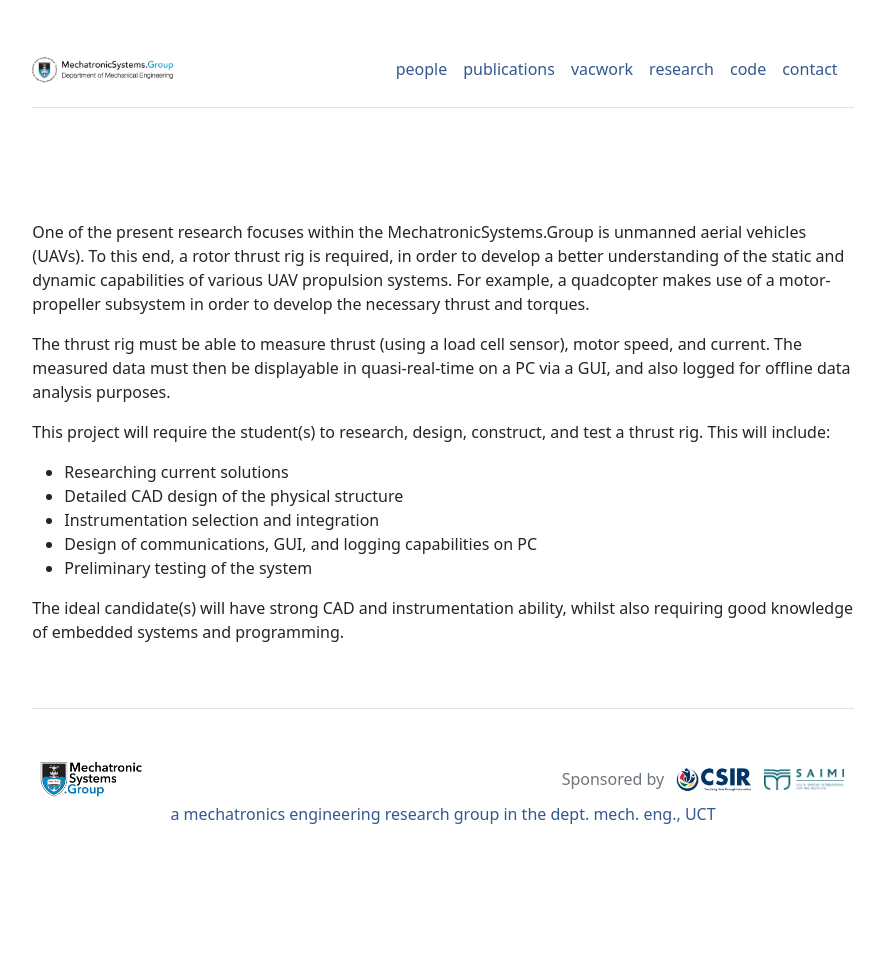
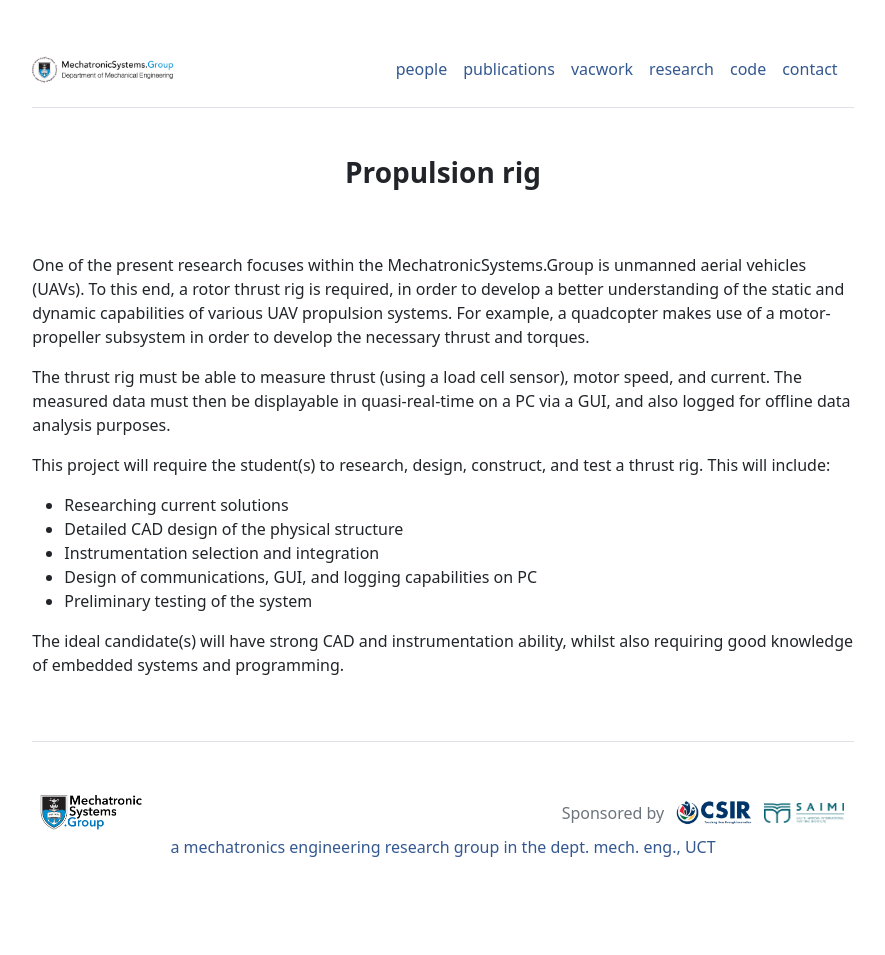
Before and after one commit to MechatronicSystems-Group/mechatronicsystems-group.github.io, a Jekyll site: the page built from vacwork_projects/propulsion-rig.md, in a window 1280 px wide. Shown: the whole page, without its empty margins (197-1082 px from the left). Built offline with Jekyll 4.4.1, drawn with Linux system fonts in a browser that asks for light colours; our own code applies the rules of GitHub Pages for plain Markdown files; before the commit the page ends 922 px from its top, so only the background shows below that.

Commit message:
Update propulsion-rig.md

```diff
--- a/vacwork_projects/propulsion-rig.md
+++ b/vacwork_projects/propulsion-rig.md
@@ -1,3 +1,8 @@
+---
+layout: page
+title: "Propulsion rig"
+---
+
 One of the present research focuses within the MechatronicSystems.Group is unmanned aerial vehicles (UAVs). To this end, a rotor thrust rig is required, in order to develop a better understanding of the static and dynamic capabilities of various UAV propulsion systems. For example, a quadcopter makes use of a motor-propeller subsystem in order to develop the necessary thrust and torques.
 
 The thrust rig must be able to measure thrust (using a load cell sensor), motor speed, and current. The measured data must then be displayable in quasi-real-time on a PC via a GUI, and also logged for offline data analysis purposes.
```
